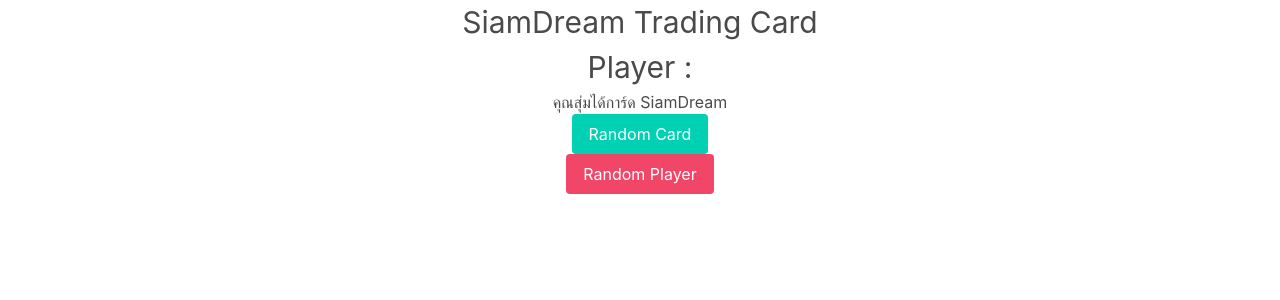
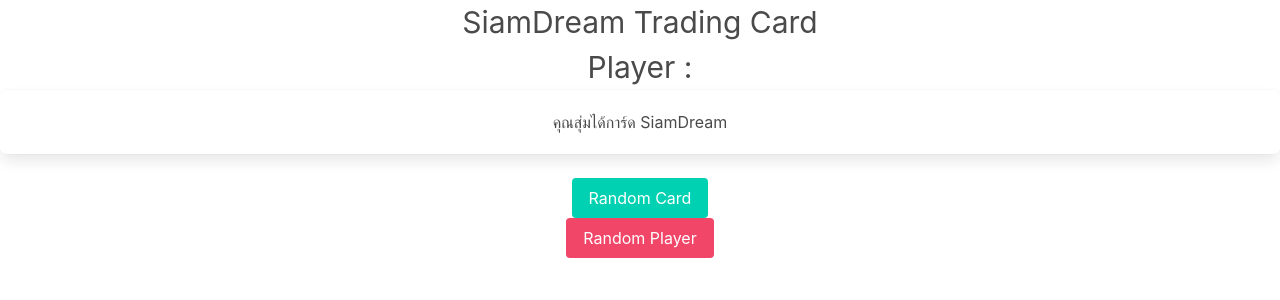
Before and after one commit to lebrancconvas/Trading-Card, a React (Create React App) app: page / in a window 1280 px wide. Shown: the top 300 px of the page. Built offline with nearby package versions, Linux system fonts and the light colour scheme.

Commit message:
Add Bulma Box.

```diff
--- a/src/components/card.jsx
+++ b/src/components/card.jsx
@@ -18,7 +18,7 @@
             <div>
                 <Head>SiamDream Trading Card</Head>
                 <Head>Player : {this.props.wotaname}</Head>
-                <div>
+                <div className="box">
                     คุณสุ่มได้การ์ด {this.props.memberName} SiamDream
                 </div>
                 <div className="button is-primary" onClick={() => this.props.randomMember()}>
```
